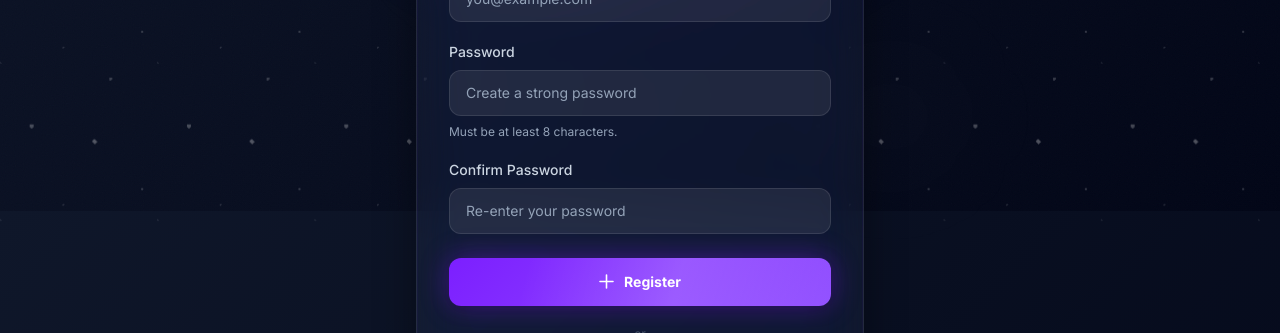
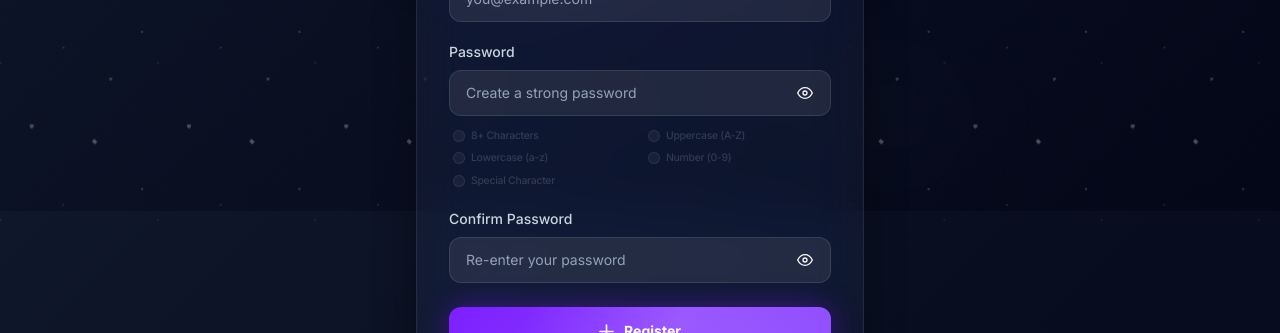
Before and after one commit to ushan829/apedanuma-platform, a Next.js app: page /register in a window 1280 px wide. Shown: the part 589-922 px from the top of the page. Built offline with nearby package versions, Linux system fonts and the light colour scheme; no server answers.

Commit message:
strong passwords

```diff
--- a/src/app/register/page.tsx
+++ b/src/app/register/page.tsx
@@ -20,6 +20,17 @@ export default function RegisterPage() {
   const [loading, setLoading] = useState(false);
   const [error, setError] = useState<string | null>(null);
   const [success, setSuccess] = useState(false);
+  const [showPassword, setShowPassword] = useState(false);
+  const [showConfirmPassword, setShowConfirmPassword] = useState(false);
+
+  /* ── Password strength logic ── */
+  const requirements = [
+    { label: "8+ Characters", met: password.length >= 8 },
+    { label: "Uppercase (A-Z)", met: /[A-Z]/.test(password) },
+    { label: "Lowercase (a-z)", met: /[a-z]/.test(password) },
+    { label: "Number (0-9)", met: /[0-9]/.test(password) },
+    { label: "Special Character", met: /[^a-zA-Z0-9]/.test(password) },
+  ];
 
   /* ── Submit handler ── */
   async function handleSubmit(e: React.FormEvent<HTMLFormElement>) {
@@ -260,22 +271,69 @@ export default function RegisterPage() {
               >
                 Password
               </label>
+              <div className="relative group">
                 <input
                   id="password"
                   name="password"
-                type="password"
+                  type={showPassword ? "text" : "password"}
                   autoComplete="new-password"
                   placeholder="Create a strong password"
-                className="input"
+                  className="input pr-11"
                   required
-                minLength={8}
                   value={password}
                   onChange={(e) => setPassword(e.target.value)}
                   disabled={loading || success}
                 />
-              <p className="text-xs" style={{ color: "var(--foreground-muted)" }}>
-                Must be at least 8 characters.
-              </p>
+                <button
+                  type="button"
+                  onClick={() => setShowPassword(!showPassword)}
+                  className="absolute right-3 top-1/2 -translate-y-1/2 p-1.5 rounded-lg text-foreground-muted hover:text-foreground transition-colors"
+                  aria-label={showPassword ? "Hide password" : "Show password"}
+                  tabIndex={-1}
+                >
+                  {showPassword ? (
+                    <svg width="16" height="16" viewBox="0 0 24 24" fill="none" stroke="currentColor" strokeWidth="2" strokeLinecap="round" strokeLinejoin="round">
+                      <path d="M17.94 17.94A10.07 10.07 0 0 1 12 20c-7 0-11-8-11-8a18.45 18.45 0 0 1 5.06-5.94M9.9 4.24A9.12 9.12 0 0 1 12 4c7 0 11 8 11 8a18.5 18.5 0 0 1-2.16 3.19m-6.72-1.07a3 3 0 1 1-4.24-4.24"></path>
+                      <line x1="1" y1="1" x2="23" y2="23"></line>
+                    </svg>
+                  ) : (
+                    <svg width="16" height="16" viewBox="0 0 24 24" fill="none" stroke="currentColor" strokeWidth="2" strokeLinecap="round" strokeLinejoin="round">
+                      <path d="M1 12s4-8 11-8 11 8 11 8-4 8-11 8-11-8-11-8z"></path>
+                      <circle cx="12" cy="12" r="3"></circle>
+                    </svg>
+                  )}
+                </button>
+              </div>
+
+              {/* Requirements Checklist */}
+              <div className="grid grid-cols-2 gap-x-4 gap-y-1.5 mt-1 px-1">
+                {requirements.map((req, i) => (
+                  <div key={i} className="flex items-center gap-1.5 transition-all duration-300">
+                    <div
+                      className="shrink-0 w-3 h-3 rounded-full flex items-center justify-center transition-all duration-500"
+                      style={{
+                        background: req.met ? "rgba(52,211,153,0.15)" : "rgba(255,255,255,0.05)",
+                        border: req.met ? "1px solid rgba(52,211,153,0.3)" : "1px solid rgba(255,255,255,0.08)"
+                      }}
+                    >
+                      {req.met && (
+                        <svg width="6" height="6" viewBox="0 0 10 8" fill="none" style={{ color: "#34d399" }}>
+                          <path d="M1 4.5l3 3 5-6" stroke="currentColor" strokeWidth="1.8" strokeLinecap="round" strokeLinejoin="round" />
+                        </svg>
+                      )}
+                    </div>
+                    <span
+                      className="text-[0.65rem] font-medium tracking-tight"
+                      style={{
+                        color: req.met ? "#34d399" : "var(--foreground-disabled)",
+                        opacity: req.met ? 1 : 0.6
+                      }}
+                    >
+                      {req.label}
+                    </span>
+                  </div>
+                ))}
+              </div>
             </div>
 
             {/* Confirm Password */}
@@ -287,18 +345,39 @@ export default function RegisterPage() {
               >
                 Confirm Password
               </label>
+              <div className="relative group">
                 <input
                   id="confirm-password"
                   name="confirmPassword"
-                type="password"
+                  type={showConfirmPassword ? "text" : "password"}
                   autoComplete="new-password"
                   placeholder="Re-enter your password"
-                className="input"
+                  className="input pr-11"
                   required
                   value={confirmPassword}
                   onChange={(e) => setConfirmPassword(e.target.value)}
                   disabled={loading || success}
                 />
+                <button
+                  type="button"
+                  onClick={() => setShowConfirmPassword(!showConfirmPassword)}
+                  className="absolute right-3 top-1/2 -translate-y-1/2 p-1.5 rounded-lg text-foreground-muted hover:text-foreground transition-colors"
+                  aria-label={showConfirmPassword ? "Hide password" : "Show password"}
+                  tabIndex={-1}
+                >
+                  {showConfirmPassword ? (
+                    <svg width="16" height="16" viewBox="0 0 24 24" fill="none" stroke="currentColor" strokeWidth="2" strokeLinecap="round" strokeLinejoin="round">
+                      <path d="M17.94 17.94A10.07 10.07 0 0 1 12 20c-7 0-11-8-11-8a18.45 18.45 0 0 1 5.06-5.94M9.9 4.24A9.12 9.12 0 0 1 12 4c7 0 11 8 11 8a18.5 18.5 0 0 1-2.16 3.19m-6.72-1.07a3 3 0 1 1-4.24-4.24"></path>
+                      <line x1="1" y1="1" x2="23" y2="23"></line>
+                    </svg>
+                  ) : (
+                    <svg width="16" height="16" viewBox="0 0 24 24" fill="none" stroke="currentColor" strokeWidth="2" strokeLinecap="round" strokeLinejoin="round">
+                      <path d="M1 12s4-8 11-8 11 8 11 8-4 8-11 8-11-8-11-8z"></path>
+                      <circle cx="12" cy="12" r="3"></circle>
+                    </svg>
+                  )}
+                </button>
+              </div>
             </div>
 
             {/* Register button */}
--- a/src/lib/validations/user.ts
+++ b/src/lib/validations/user.ts
@@ -17,7 +17,11 @@ export const registerSchema = z.object({
   password: z
     .string()
     .min(8, "Password must be at least 8 characters.")
-    .max(100, "Password must be less than 100 characters."),
+    .max(100, "Password must be less than 100 characters.")
+    .regex(/[A-Z]/, "Password must contain at least one uppercase letter.")
+    .regex(/[a-z]/, "Password must contain at least one lowercase letter.")
+    .regex(/[0-9]/, "Password must contain at least one number.")
+    .regex(/[^a-zA-Z0-9]/, "Password must contain at least one special character."),
 });
 
 export const loginSchema = z.object({
```
Lines whose indentation alone changed are shown as unchanged.
